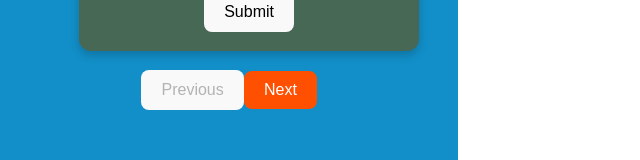
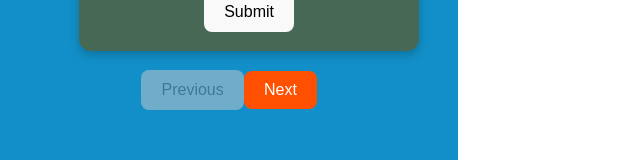
Before and after one commit to SFhectorj/Geography-Flashcards, a React (Vite) app: page / in a window 1280 px wide. Shown: the part 472-632 px from the top of the page, without its empty margins (0-640 px from the left). Built offline with nearby package versions, Linux system fonts and the light colour scheme.

Commit message:
Disables buttons at beginning or end of list.

```diff
--- a/src/App.css
+++ b/src/App.css
@@ -77,3 +77,11 @@
 .next-button:hover {
   background-color: #0056b3;
 }
+
+.prev-button.disabled,
+.next-button.disabled {
+  opacity: 0.5;
+  cursor: not-allowed;
+  background-color: #cccccc;
+  color: #666666;
+}
--- a/src/components/Flashcard.jsx
+++ b/src/components/Flashcard.jsx
@@ -1,9 +1,15 @@
-import React, { useState } from "react";
+import React, { useState, useEffect } from "react";
 
 export default function Flashcard({ card }) {
     const [flipped, setFlipped] = useState(false);
     const [userGuess, setUserGuess] = useState("");
     const [isCorrect, setIsCorrect] = useState(null);
+
+    useEffect(() => {
+      setFlipped(false);
+      setUserGuess("");
+      setIsCorrect(null);
+    }, [card]);
 
     const handleSubmit = () => {
       if (userGuess.trim().toLowerCase() === card.answer.toLowerCase()) {
@@ -27,10 +33,7 @@ export default function Flashcard({ card }) {
     <div className="flip-card">
       <div className="flashcard-wrapper">
         <div className={`flashcard-inner ${flipped ? 'flipped' : ''}`}>
-          <div
-            className="flashcard front"
-            style={{ backgroundColor: getCategoryColor(card.category) }}
-          >
+          <div className="flashcard front" style={{ backgroundColor: getCategoryColor(card.category) }}>
             {card.image && <img src={card.image} alt="card visual" className="card-image" />}
             <p>{card.question}</p>
             <input
@@ -43,10 +46,7 @@ export default function Flashcard({ card }) {
             <button className="submit-button" onClick={handleSubmit}>Submit</button>
             {isCorrect === false && <p className="feedback incorrect">Incorrect. Try again!</p>}
           </div>
-          <div
-            className="flashcard back"
-            style={{ backgroundColor: getCategoryColor(card.category) }}
-          >
+          <div className="flashcard back" style={{ backgroundColor: getCategoryColor(card.category) }}>
             {card.image && <img src={card.image} alt="card visual" className="card-image" />}
             <p>{card.answer}</p>
             {isCorrect && <p className="feedback correct">Correct!</p>}
--- a/src/components/FlashcardList.jsx
+++ b/src/components/FlashcardList.jsx
@@ -22,10 +22,10 @@ export default function FlashcardList({ cards }) {
                 <>
                 <Flashcard card={cards[currentIndex]} />
                 <div className="navigation-buttons">
-                    <button className="prev-button" onClick={handlePrevious} disabled={currentIndex === 0}>
+                    <button className={`prev-button ${currentIndex === 0 ? "disabled" : ""}`} onClick={handlePrevious} disabled={currentIndex === 0}>
                         Previous
                     </button>
-                    <button className="next-button" onClick={handleNext} disabled={currentIndex === cards.length - 1}>
+                    <button className={`next-button ${currentIndex === cards.length - 1 ? "disabled" : ""}`} onClick={handleNext} disabled={currentIndex === cards.length - 1}>
                         Next
                     </button>
                 </div>
```
